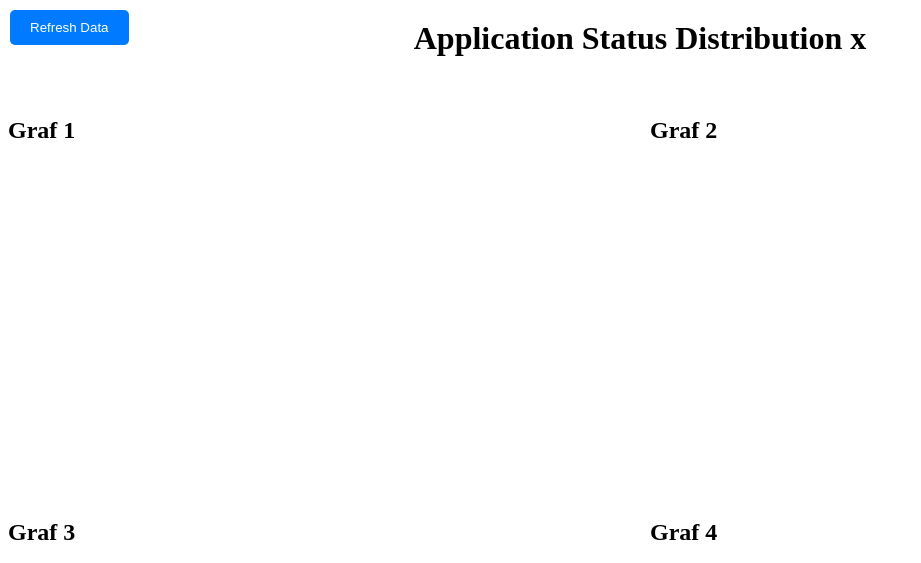
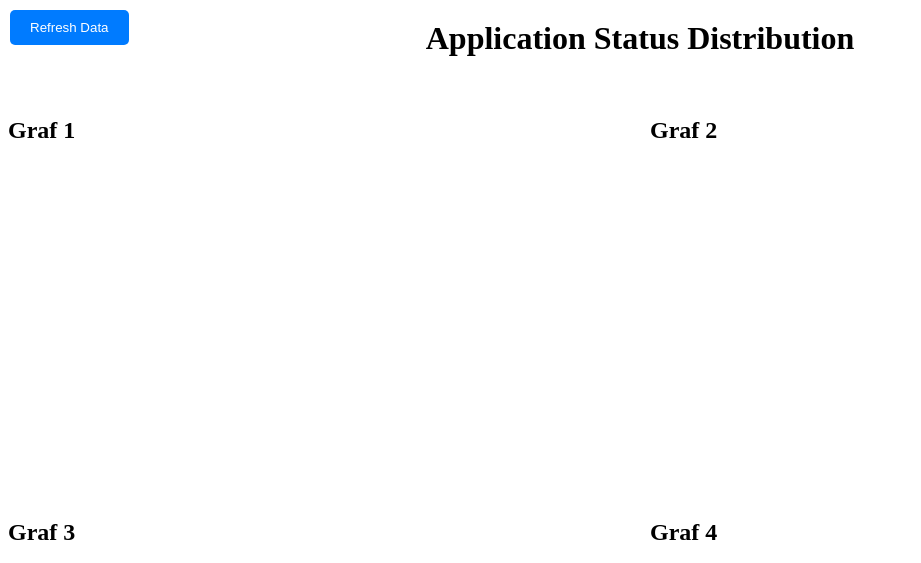
Before and after one commit to jelen74/MGMT_dashboard, a plain HTML site: page index.html in a window 1280 px wide. Shown: the whole page, without its empty margins (0-921 px from the left). Drawn offline with nearby package versions, Linux system fonts and the light colour scheme; no server answers.

Commit message:
Update index.html

```diff
--- a/index.html
+++ b/index.html
@@ -51,7 +51,7 @@
 <body>
     <button id="refreshButton" onclick="location.reload();">Refresh Data</button>
 
-    <h1>Application Status Distribution x</h1>
+    <h1>Application Status Distribution</h1>
 
     <!-- Kontejner pro čtyři grafy (2 sloupce, 2 řady) -->
     <div class="chart-container">
@@ -86,16 +86,11 @@
             const workbook = new ExcelJS.Workbook();
             await workbook.xlsx.load(arrayBuffer);
 
-            // Debugging: Zjistíme, kolik listů máme
-            console.log(`Workbook obsahuje ${workbook.worksheets.length} listů.`);
-
-            // Načtení prvních čtyř listů a debugování jejich názvů
+            // Načtení prvních čtyř listů
             const sheet1 = workbook.getWorksheet(1);
             const sheet2 = workbook.getWorksheet(2);
             const sheet3 = workbook.getWorksheet(3);
             const sheet4 = workbook.getWorksheet(4);
-
-            console.log(`Názvy listů: ${sheet1.name}, ${sheet2.name}, ${sheet3.name}, ${sheet4.name}`);
 
             // Vykreslení grafu pro každý list
             await createPieChartForWorksheet(sheet1, 'statusChart1', 'chartTitle1');  // První list
@@ -109,9 +104,6 @@
             const statusCounts = {};  // Objekt pro počítání jednotlivých stavů
             let totalApplications = 0;
             const sheetName = worksheet.name;  // Název listu
-
-            // Debugging: kontrola názvu listu
-            console.log(`Zpracovávám list: ${sheetName}`);
 
             // Dynamické doplnění názvu grafu podle názvu listu
             document.getElementById(titleId).textContent = sheetName;
@@ -135,9 +127,6 @@
             // Připravíme data pro graf
             const labels = Object.keys(statusCounts);  // Unikátní stavy
             const dataValues = Object.values(statusCounts).map(count => (count / totalApplications) * 100);  // Procentuální podíl
-
-            // Debugging: kontrola dat pro graf
-            console.log(`Data pro graf (${sheetName}): ${JSON.stringify(statusCounts)}`);
 
             // Zničíme předchozí instance grafů na tomto plátně, pokud existují
             const ctx = document.getElementById(canvasId).getContext('2d');
```
